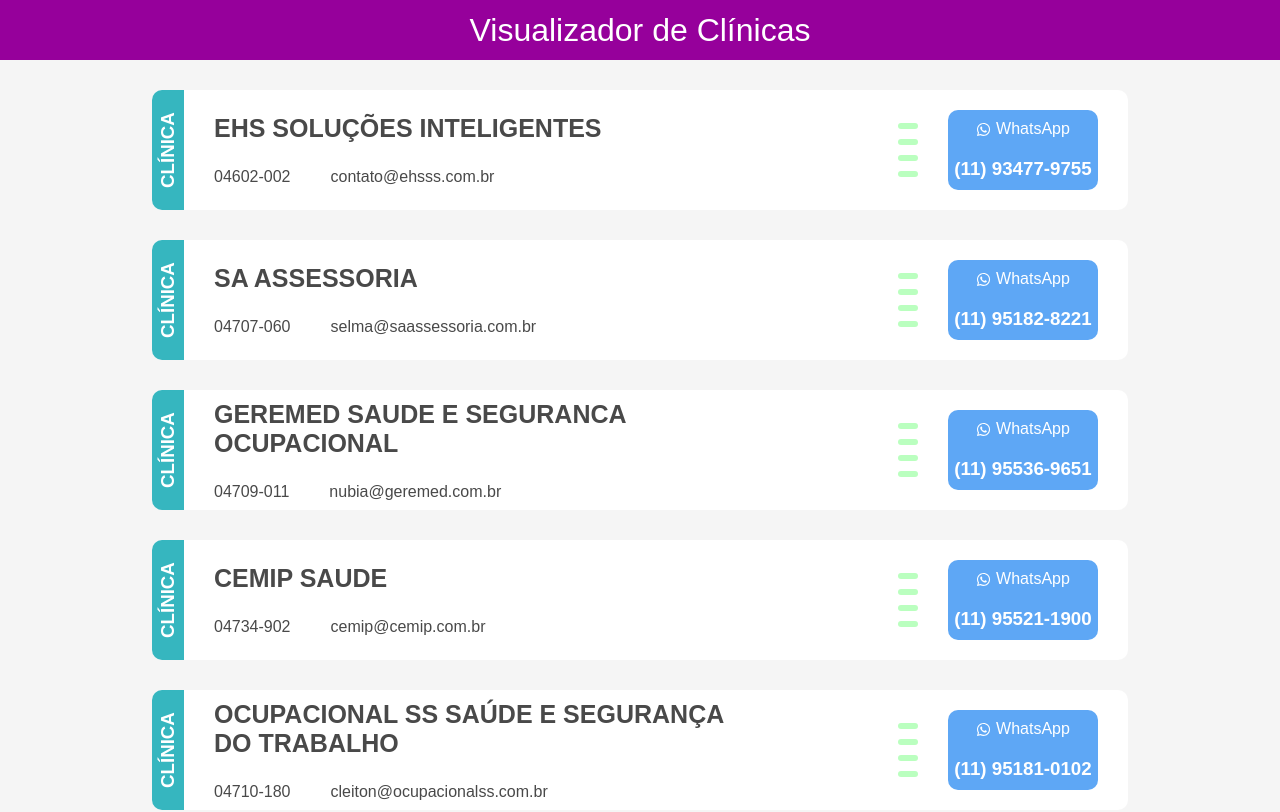
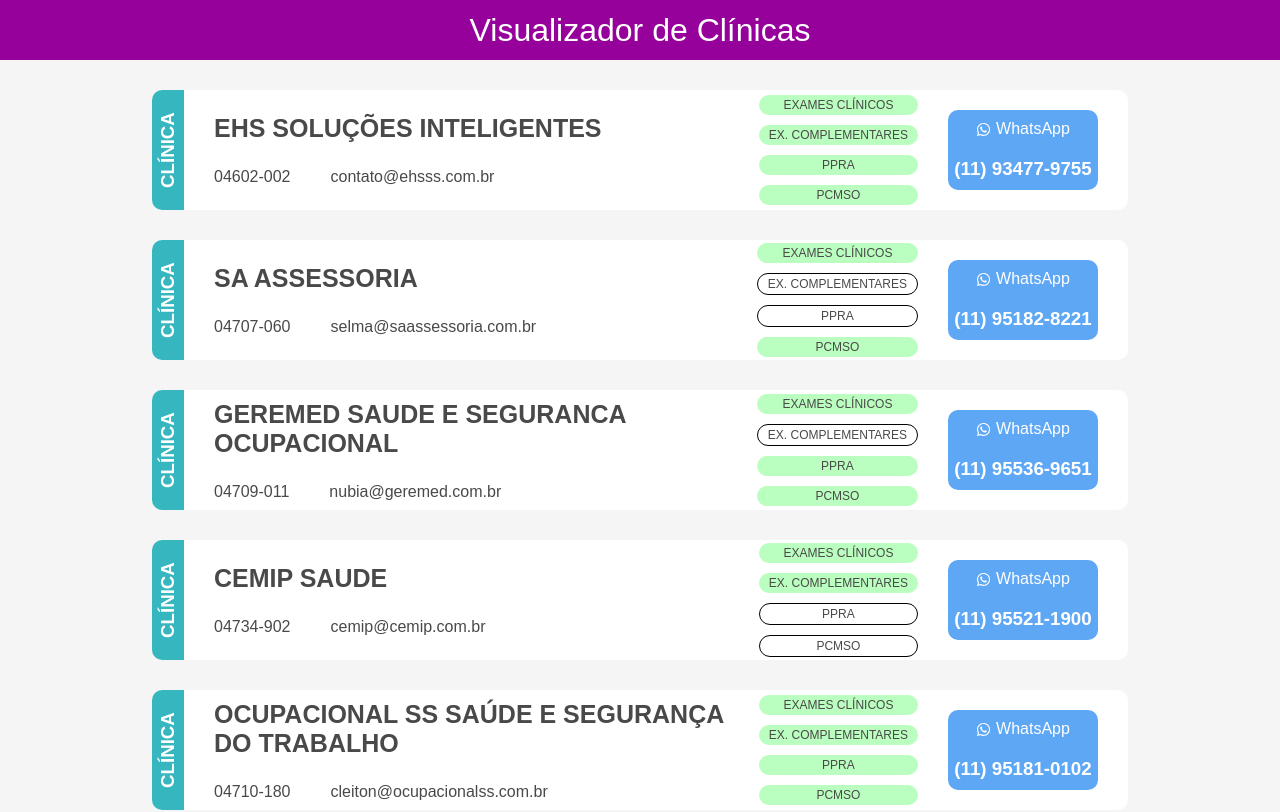
Before and after one commit to felipedeamonteiro/caos_focado_frontend_test, a React (Create React App) app: page / in a window 1280 px wide. Shown: the top 812 px of the page. Built offline with nearby package versions, Linux system fonts and the light colour scheme.

Commit message:
Add form page

```diff
--- a/src/components/ClinicsCards/index.tsx
+++ b/src/components/ClinicsCards/index.tsx
@@ -1,6 +1,5 @@
 import React, { useEffect, useState } from 'react';
 import { FaWhatsapp } from 'react-icons/fa';
-import ClinicsServices from '../ClinicsServices';
 
 import { Container } from './styles';
 
@@ -28,14 +27,11 @@
     services.forEach(service => {
       if (service === 'Exames Clínicos') {
         setExames(true);
-      }
-      if (service === 'Exames Complementares') {
+      } else if (service === 'Exames Complementares') {
         setComplementar(true);
-      }
-      if (service === 'PPRA') {
+      } else if (service === 'PPRA') {
         setPpra(true);
-      }
-      if (service === 'PCMSO') {
+      } else if (service === 'PCMSO') {
         setPcmso(true);
       }
     });
@@ -57,12 +53,26 @@
         <div className="content-right">
           <div className="clinic-services">
             <ul>
-              <ClinicsServices exames={exames}>Exames Clínicos</ClinicsServices>
-              <ClinicsServices complementar={complementar}>
-                Ex. Complementares
-              </ClinicsServices>
-              <ClinicsServices ppra={ppra}>PPRA</ClinicsServices>
-              <ClinicsServices pcmso={pcmso}>PCMSO</ClinicsServices>
+              {exames ? (
+                <li className="colored-services">Exames Clínicos</li>
+              ) : (
+                <li className="noncolored-services">Exames Clínicos</li>
+              )}
+              {complementar ? (
+                <li className="colored-services">Ex. Complementares</li>
+              ) : (
+                <li className="noncolored-services">Ex. Complementares</li>
+              )}
+              {ppra ? (
+                <li className="colored-services">PPRA</li>
+              ) : (
+                <li className="noncolored-services">PPRA</li>
+              )}
+              {pcmso ? (
+                <li className="colored-services">PCMSO</li>
+              ) : (
+                <li className="noncolored-services">PCMSO</li>
+              )}
             </ul>
           </div>
           <div className="clinic-whatsapp">
--- a/src/components/ClinicsCards/styles.ts
+++ b/src/components/ClinicsCards/styles.ts
@@ -1,4 +1,4 @@
-import styled, { css } from 'styled-components';
+import styled from 'styled-components';
 
 export const Container = styled.div`
   background: #fff;
@@ -62,12 +62,21 @@
           li + li {
             margin-top: 10px;
           }
-          li {
+          .colored-services {
             list-style: none;
             border-radius: 20px;
             background: #baffbf;
             padding: 3px 10px;
             text-align: center;
+            text-transform: uppercase;
+          }
+          .noncolored-services {
+            list-style: none;
+            border: 1px solid black;
+            border-radius: 20px;
+            padding: 3px 10px;
+            text-align: center;
+            text-transform: uppercase;
           }
         }
       }
--- a/src/components/ClinicsServices/index.tsx
+++ /dev/null
@@ -1,28 +0,0 @@
-import React from 'react';
-
-import { Container } from './styles';
-
-interface LiProps {
-  exames?: boolean;
-  complementar?: boolean;
-  ppra?: boolean;
-  pcmso?: boolean;
-}
-
-const ClinicsServices: React.FC<LiProps> = ({
-  exames,
-  complementar,
-  ppra,
-  pcmso,
-}) => {
-  return (
-    <Container
-      exames={exames}
-      complementar={complementar}
-      ppra={ppra}
-      pcmso={pcmso}
-    />
-  );
-};
-
-export default ClinicsServices;
--- a/src/components/ClinicsServices/styles.ts
+++ /dev/null
@@ -1,10 +0,0 @@
-import styled, { css } from 'styled-components';
-
-interface LiProps {
-  exames?: boolean;
-  complementar?: boolean;
-  ppra?: boolean;
-  pcmso?: boolean;
-}
-
-export const Container = styled.li<LiProps>``;
--- a/src/components/Header/index.tsx
+++ b/src/components/Header/index.tsx
@@ -6,7 +6,11 @@
   return (
     <Container>
       <div className="main-div">
-        <h1>Visualizador de Clínicas</h1>
+        {window.location.href.indexOf('adicionar_clinica') === -1 ? (
+          <h1>Visualizador de Clínicas</h1>
+        ) : (
+          <h1>Adicionar Clínica</h1>
+        )}
       </div>
     </Container>
   );
--- /dev/null
+++ b/src/pages/AddClinicsForm/index.tsx
@@ -0,0 +1,13 @@
+import React from 'react';
+
+import { Container } from './styles';
+
+const AddClinicsForm: React.FC = () => {
+  return (
+    <Container>
+      <h1>Form</h1>
+    </Container>
+  );
+};
+
+export default AddClinicsForm;
--- /dev/null
+++ b/src/pages/AddClinicsForm/styles.ts
@@ -0,0 +1,3 @@
+import styled from 'styled-components';
+
+export const Container = styled.div``;
--- a/src/pages/Dashboard/index.tsx
+++ b/src/pages/Dashboard/index.tsx
@@ -8,12 +8,13 @@
 const Dashboard: React.FC = () => {
   return (
     <Container>
-      {dados.map(clinica => (
+      {dados.map((clinica, index) => (
         <ClinicsCards
+          key={index}
           name={clinica.NOME}
           zip={clinica.CEP}
           email={clinica.EMAIL}
-          services={clinica.SERVICOS.split(',')}
+          services={clinica.SERVICOS.split(', ')}
           whatsapp={clinica.WHATSAPP}
         />
       ))}
--- a/src/routes/index.tsx
+++ b/src/routes/index.tsx
@@ -1,11 +1,13 @@
 import React from 'react';
 import { Switch, Route } from 'react-router-dom';
+import AddClinicsForm from '../pages/AddClinicsForm';
 
 import Dashboard from '../pages/Dashboard';
 
 const Routes: React.FC = () => (
   <Switch>
     <Route path="/" exact component={Dashboard} />
+    <Route path="/adicionar_clinica" component={AddClinicsForm} />
   </Switch>
 );
 
```
Also changed, not shown: 1 other file (tests, documents, lock files or other folders).
